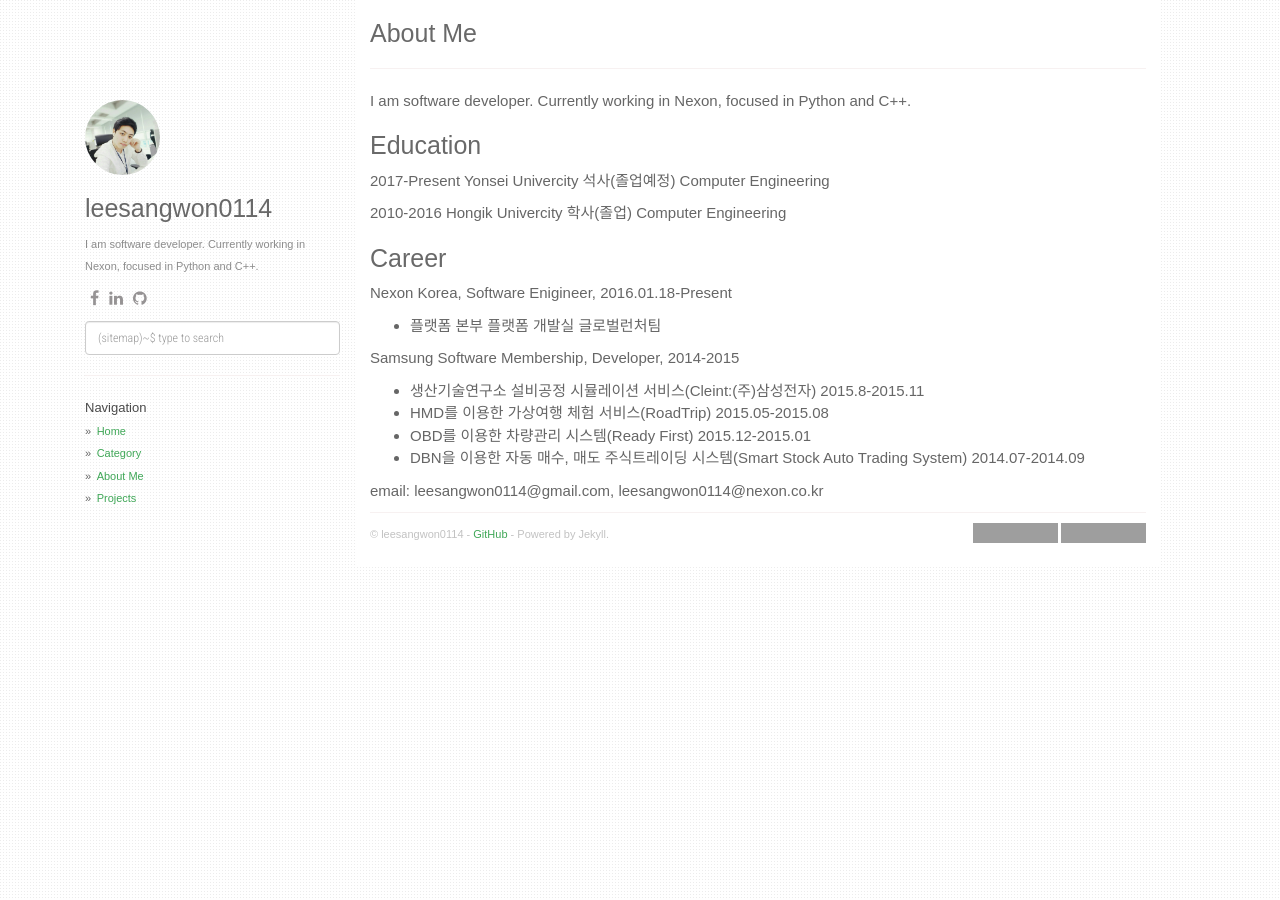
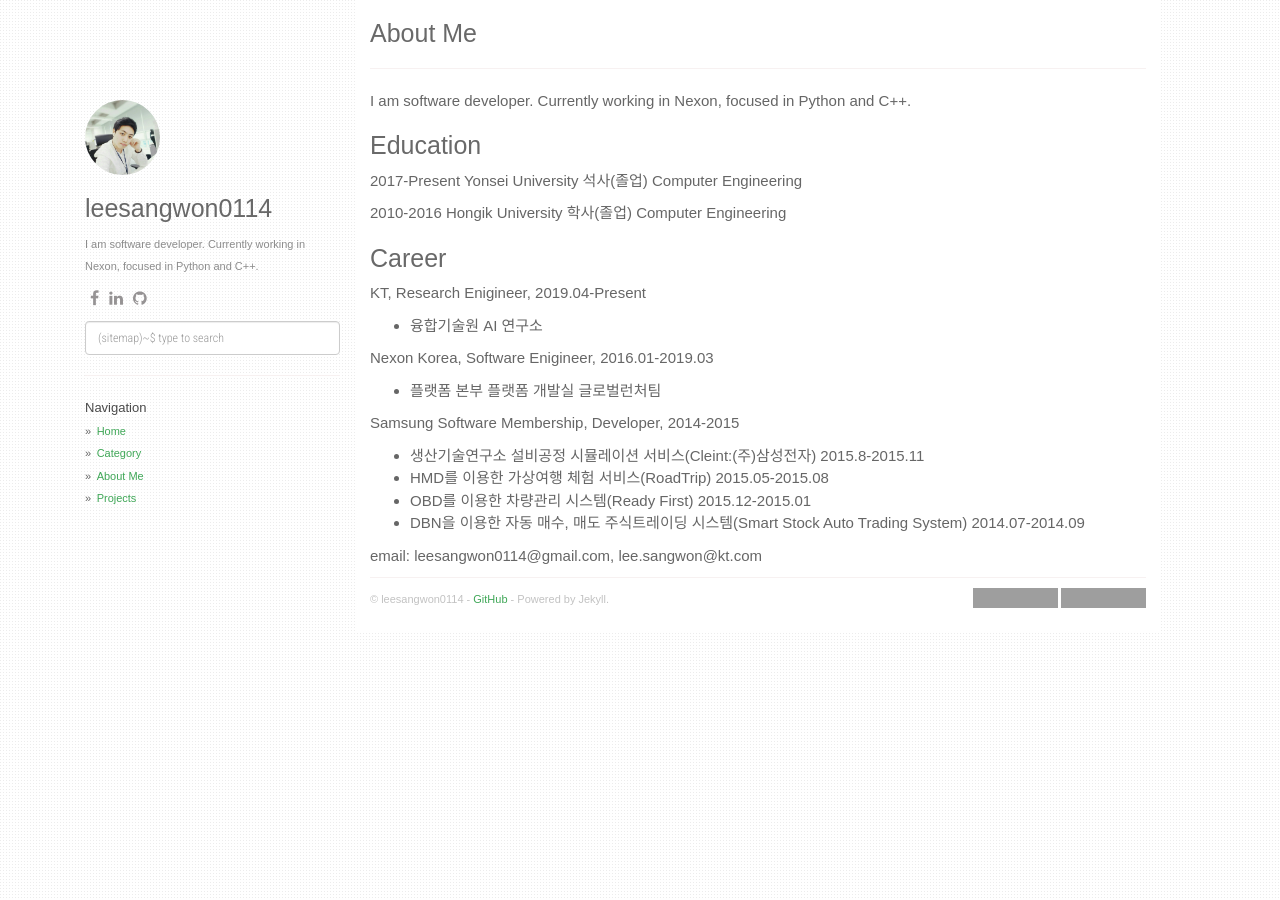
Before and after one commit to leesangwon0114/leesangwon0114.github.io, a Jekyll site: the page built from about.md, in a window 1280 px wide. Built offline with Jekyll 4.4.1, drawn with Linux system fonts in a browser that asks for light colours; nearby versions of some CDN libraries; grey boxes are pictures that could not be loaded.

Commit message:
modify profile

```diff
--- a/_config.yml
+++ b/_config.yml
@@ -19,7 +19,7 @@ social:
     - icon: fa-facebook
       link: "https://www.facebook.com/sangwon.lee.58760"
     - icon: fa-linkedin
-      link: "#"
+      link: "https://www.linkedin.com/in/%EC%83%81%EC%9B%90-%EC%9D%B4-55660b101/"
     - icon: fa-github
       link: "https://github.com/leesangwon0114"
 
--- a/about.md
+++ b/about.md
@@ -8,14 +8,17 @@ I am software developer. Currently working in Nexon, focused in Python and C++.
 
 Education
 =============
-2017-Present Yonsei Univercity 석사(졸업예정) Computer Engineering
+2017-Present Yonsei University 석사(졸업) Computer Engineering
 
-2010-2016 Hongik Univercity 학사(졸업) Computer Engineering
+2010-2016 Hongik University 학사(졸업) Computer Engineering
 
 
 Career
 =============
-Nexon Korea, Software Enigineer, 2016.01.18-Present
+KT, Research Enigineer, 2019.04-Present
+* 융합기술원 AI 연구소
+
+Nexon Korea, Software Enigineer, 2016.01-2019.03
 * 플랫폼 본부 플랫폼 개발실 글로벌런처팀
 
 Samsung Software Membership, Developer, 2014-2015
@@ -24,4 +27,4 @@ Samsung Software Membership, Developer, 2014-2015
 * OBD를 이용한 차량관리 시스템(Ready First) 2015.12-2015.01
 * DBN을 이용한 자동 매수, 매도 주식트레이딩 시스템(Smart Stock Auto Trading System) 2014.07-2014.09
 
-email: leesangwon0114@gmail.com, leesangwon0114@nexon.co.kr
+email: leesangwon0114@gmail.com, lee.sangwon@kt.com
```
